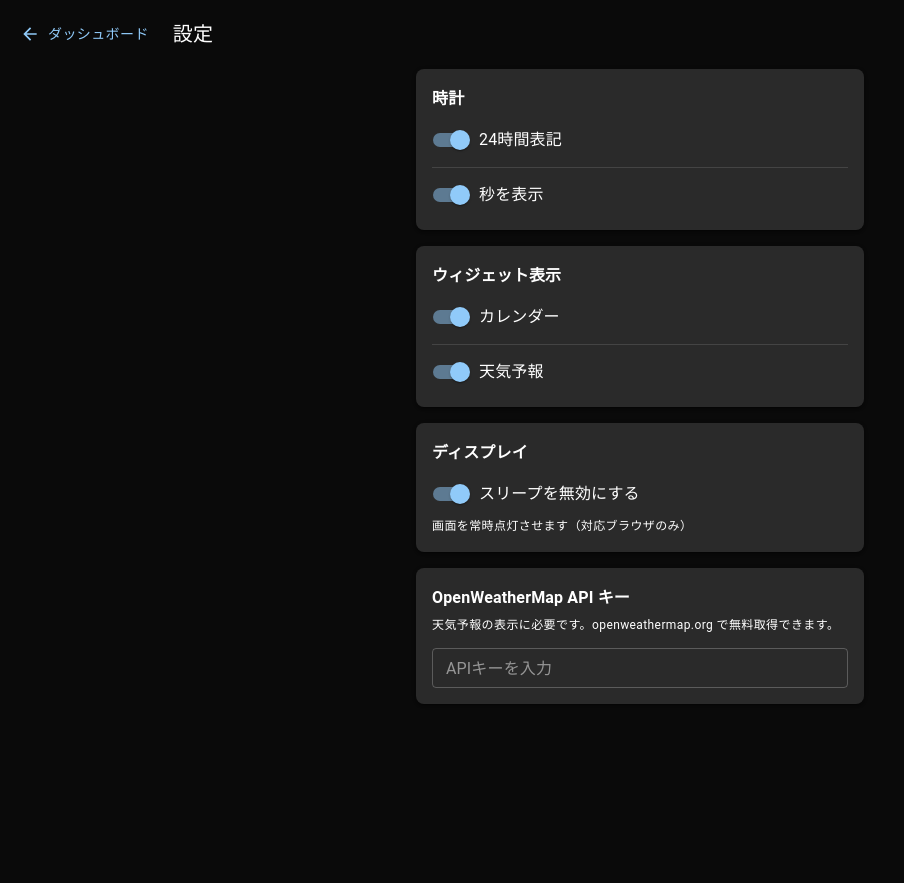
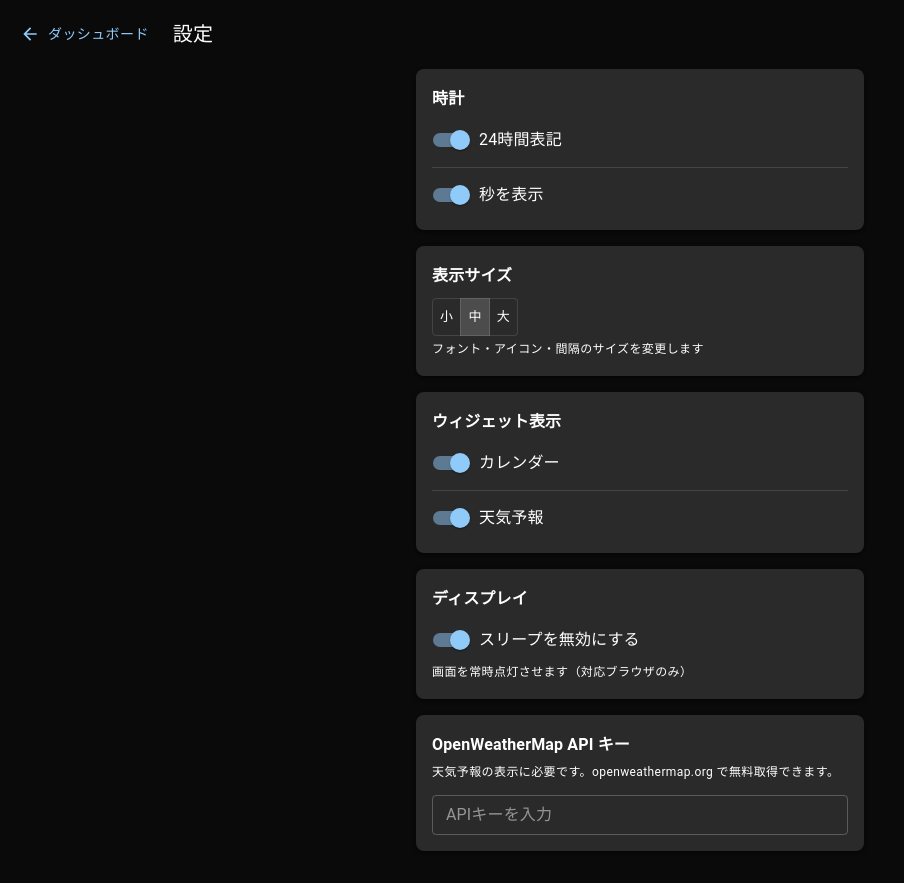
Before and after one commit to ykawa3/pwa-clock, a React (Vite) app: page /#/settings in a window 1280 px wide. Shown: the whole page, without its empty margins (0-904 px from the left). Before the commit the page ends 800 px from the top, so only its background shows below. Built offline with nearby package versions, Linux system fonts and the light colour scheme.

Commit message:
表示サイズ変更

```diff
--- a/src/App.tsx
+++ b/src/App.tsx
@@ -1,28 +1,42 @@
+import type { ReactNode } from 'react'
 import { HashRouter, Routes, Route } from 'react-router-dom'
 import { createTheme, ThemeProvider, CssBaseline } from '@mui/material'
-import { SettingsProvider } from './context/SettingsContext'
+import { SettingsProvider, useSettings } from './context/SettingsContext'
+import { SizeScaleContext } from './context/SizeScaleContext'
 import OfflineBanner from './components/OfflineBanner'
 import Dashboard from './pages/Dashboard'
 import Settings from './pages/Settings'
 
-const darkTheme = createTheme({
-  palette: {
-    mode: 'dark',
-    background: {
-      default: '#0a0a0a',
-      paper: '#1a1a1a',
+const SCALE_MAP = { small: 0.85, medium: 1.0, large: 1.2 } as const
+const FONT_MAP  = { small: 12,   medium: 14,  large: 16  } as const
+const SPACE_MAP = { small: 7,    medium: 8,   large: 9   } as const
+
+function ThemeWrapper({ children }: { children: ReactNode }) {
+  const { settings } = useSettings()
+  const scale = SCALE_MAP[settings.displaySize]
+  const theme = createTheme({
+    palette: {
+      mode: 'dark',
+      background: { default: '#0a0a0a', paper: '#1a1a1a' },
+      primary: { main: '#90caf9' },
     },
-    primary: {
-      main: '#90caf9',
-    },
-  },
-})
+    typography: { fontSize: FONT_MAP[settings.displaySize] },
+    spacing: SPACE_MAP[settings.displaySize],
+  })
+  return (
+    <ThemeProvider theme={theme}>
+      <SizeScaleContext.Provider value={scale}>
+        {children}
+      </SizeScaleContext.Provider>
+    </ThemeProvider>
+  )
+}
 
 export default function App() {
   return (
-    <ThemeProvider theme={darkTheme}>
-      <CssBaseline />
-      <SettingsProvider>
+    <SettingsProvider>
+      <ThemeWrapper>
+        <CssBaseline />
         <HashRouter>
           <OfflineBanner />
           <Routes>
@@ -30,7 +44,7 @@ export default function App() {
             <Route path="/settings" element={<Settings />} />
           </Routes>
         </HashRouter>
-      </SettingsProvider>
-    </ThemeProvider>
+      </ThemeWrapper>
+    </SettingsProvider>
   )
 }
--- a/src/components/CalendarWidget.tsx
+++ b/src/components/CalendarWidget.tsx
@@ -1,5 +1,6 @@
 import { useState, useMemo } from 'react'
 import { Box, Typography, Grid, Paper, IconButton } from '@mui/material'
+import { useSizeScale } from '../context/SizeScaleContext'
 import ChevronLeftIcon from '@mui/icons-material/ChevronLeft'
 import ChevronRightIcon from '@mui/icons-material/ChevronRight'
 import TodayIcon from '@mui/icons-material/Today'
@@ -31,6 +32,7 @@ export function getHolidaysForMonth(year: number, month: number): Map<number, st
 }
 
 export default function CalendarWidget() {
+  const scale = useSizeScale()
   const today = new Date()
   const [year, setYear] = useState(today.getFullYear())
   const [month, setMonth] = useState(today.getMonth())
@@ -132,8 +134,8 @@ export default function CalendarWidget() {
                 sx={{
                   textAlign: 'center',
                   mx: 'auto',
-                  width: 28,
-                  height: 28,
+                  width: Math.round(28 * scale),
+                  height: Math.round(28 * scale),
                   display: 'flex',
                   alignItems: 'center',
                   justifyContent: 'center',
@@ -152,7 +154,7 @@ export default function CalendarWidget() {
                       color: isToday ? '#fff' : color,
                       fontWeight: isToday || isHoliday ? 700 : 400,
                       lineHeight: 1,
-                      fontSize: '0.8rem',
+                      fontSize: `${0.8 * scale}rem`,
                     }}
                   >
                     {d}
--- a/src/components/ClockWidget.tsx
+++ b/src/components/ClockWidget.tsx
@@ -1,6 +1,7 @@
 import { useState, useEffect } from 'react'
 import { Box, Typography } from '@mui/material'
 import { useSettings } from '../context/SettingsContext'
+import { useSizeScale } from '../context/SizeScaleContext'
 
 const WEEKDAYS = ['日', '月', '火', '水', '木', '金', '土']
 
@@ -31,6 +32,7 @@ export function formatDate(date: Date): string {
 
 export default function ClockWidget() {
   const { settings } = useSettings()
+  const scale = useSizeScale()
   const [now, setNow] = useState(new Date())
 
   useEffect(() => {
@@ -45,7 +47,7 @@ export default function ClockWidget() {
         sx={{
           fontFamily: '"Roboto Mono", monospace',
           fontWeight: 300,
-          fontSize: { xs: '15vw', sm: '12vw', md: '9vw' },
+          fontSize: { xs: `${15 * scale}vw`, sm: `${12 * scale}vw`, md: `${9 * scale}vw` },
           lineHeight: 1.1,
           letterSpacing: '-0.02em',
           color: 'primary.light',
--- a/src/components/WeatherWidget.tsx
+++ b/src/components/WeatherWidget.tsx
@@ -22,6 +22,7 @@ import GrainIcon from '@mui/icons-material/Grain'
 import LocationOnIcon from '@mui/icons-material/LocationOn'
 import EditLocationIcon from '@mui/icons-material/EditLocation'
 import { useSettings } from '../context/SettingsContext'
+import { useSizeScale } from '../context/SizeScaleContext'
 import { useNavigate } from 'react-router-dom'
 
 interface WeatherData {
@@ -166,6 +167,7 @@ function saveLocation(location: LocationData) {
 
 export default function WeatherWidget() {
   const { settings } = useSettings()
+  const scale = useSizeScale()
   const navigate = useNavigate()
   const [weather, setWeather] = useState<WeatherData | null>(null)
   const [forecast, setForecast] = useState<DailyForecast[]>([])
@@ -359,7 +361,7 @@ export default function WeatherWidget() {
           <>
             {/* 現在の天気 */}
             <Box sx={{ display: 'flex', alignItems: 'center', gap: 2 }}>
-              <WeatherIcon icon={weather.icon} />
+              <WeatherIcon icon={weather.icon} size={Math.round(48 * scale)} />
               <Box sx={{ flex: 1 }}>
                 <Typography variant="h4" sx={{ fontWeight: 300, lineHeight: 1 }}>
                   {weather.temp}°C
@@ -416,7 +418,7 @@ export default function WeatherWidget() {
                       <Typography variant="caption" sx={{ fontWeight: 500, whiteSpace: 'nowrap' }}>
                         {day.date}
                       </Typography>
-                      <WeatherIcon icon={day.icon} size={28} />
+                      <WeatherIcon icon={day.icon} size={Math.round(28 * scale)} />
                       <Typography
                         variant="caption"
                         color="text.secondary"
--- a/src/context/SettingsContext.tsx
+++ b/src/context/SettingsContext.tsx
@@ -1,5 +1,7 @@
 import { createContext, useContext, useState } from 'react'
 import type { ReactNode } from 'react'
+
+export type DisplaySize = 'small' | 'medium' | 'large'
 
 interface Settings {
   show24Hour: boolean
@@ -8,6 +10,7 @@ interface Settings {
   showWeather: boolean
   weatherApiKey: string
   keepAwake: boolean
+  displaySize: DisplaySize
 }
 
 const DEFAULTS: Settings = {
@@ -17,6 +20,7 @@ const DEFAULTS: Settings = {
   showWeather: true,
   weatherApiKey: '',
   keepAwake: true,
+  displaySize: 'medium',
 }
 
 const STORAGE_KEY = 'pwa-clock-settings'
--- /dev/null
+++ b/src/context/SizeScaleContext.ts
@@ -0,0 +1,4 @@
+import { createContext, useContext } from 'react'
+
+export const SizeScaleContext = createContext(1.0)
+export const useSizeScale = () => useContext(SizeScaleContext)
--- a/src/pages/Settings.tsx
+++ b/src/pages/Settings.tsx
@@ -8,10 +8,13 @@ import {
   Button,
   Divider,
   Stack,
+  ToggleButtonGroup,
+  ToggleButton,
 } from '@mui/material'
 import ArrowBackIcon from '@mui/icons-material/ArrowBack'
 import { useNavigate } from 'react-router-dom'
 import { useSettings } from '../context/SettingsContext'
+import type { DisplaySize } from '../context/SettingsContext'
 
 export default function Settings() {
   const navigate = useNavigate()
@@ -54,6 +57,26 @@ export default function Settings() {
               }
               label="秒を表示"
             />
+          </Paper>
+
+          {/* 表示サイズ */}
+          <Paper elevation={2} sx={{ p: 2, borderRadius: 2 }}>
+            <Typography variant="subtitle1" sx={{ mb: 1, fontWeight: 600 }}>
+              表示サイズ
+            </Typography>
+            <ToggleButtonGroup
+              value={settings.displaySize}
+              exclusive
+              onChange={(_, v: DisplaySize | null) => v && updateSetting('displaySize', v)}
+              size="small"
+            >
+              <ToggleButton value="small">小</ToggleButton>
+              <ToggleButton value="medium">中</ToggleButton>
+              <ToggleButton value="large">大</ToggleButton>
+            </ToggleButtonGroup>
+            <Typography variant="caption" color="text.secondary" sx={{ display: 'block', mt: 0.5 }}>
+              フォント・アイコン・間隔のサイズを変更します
+            </Typography>
           </Paper>
 
           {/* ウィジェット表示 */}
```
Also changed, not shown: doc/todo.md (+2 -1 lines).
